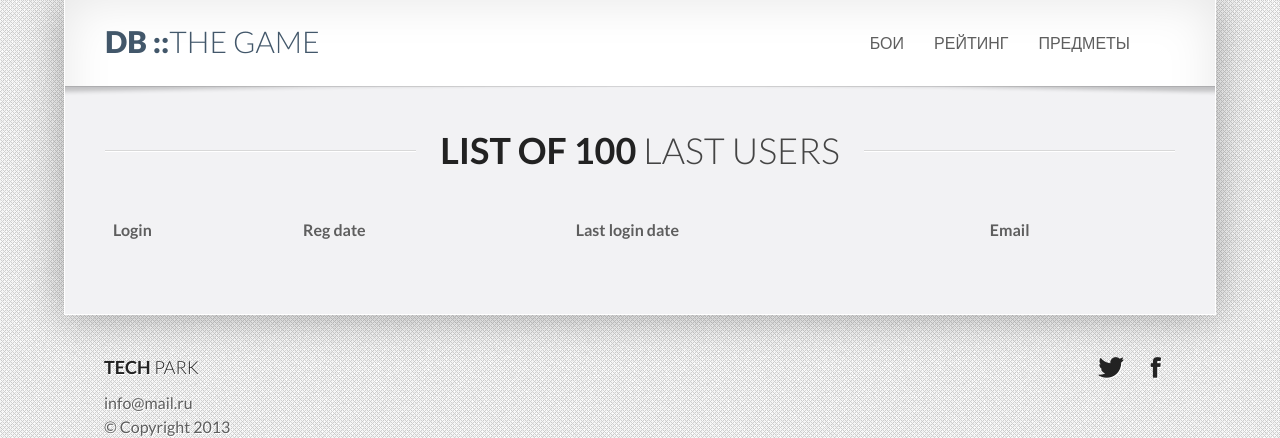
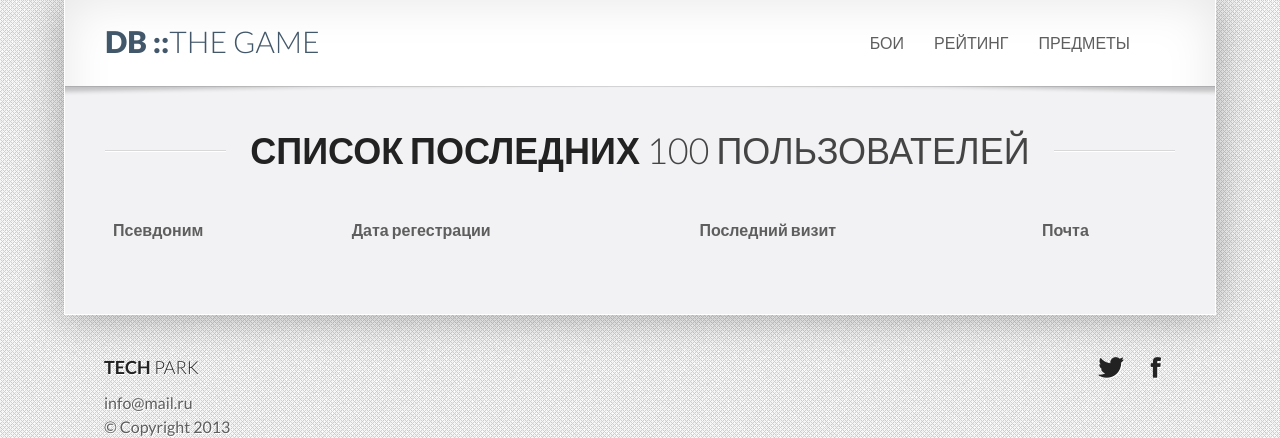
Before and after one commit to PolygonGamesStudio/db-the-game, a Flask app: page /userlist in a window 1280 px wide. Shown: the part 41-479 px from the top of the page. Run offline with Flask 2, Linux system fonts and the light colour scheme; data that the repository does not hold is empty; some libraries are stand-ins or nearby versions.

Commit message:
rus language in templates

```diff
--- a/flaskdb/app/templates/base_userlist.html
+++ b/flaskdb/app/templates/base_userlist.html
@@ -5,8 +5,8 @@
     <div class="container-fluid">
         <div class="section-header">
             <h1>
-                List of 100
-                <small class="light">last users</small>
+                Список последних
+                <small class="light">100 пользователей</small>
             </h1>
         </div>
         <div class="row-fluid">
@@ -14,10 +14,10 @@
                 <table class="table table-striped">
                     <thead>
                     <tr>
-                        <th>Login</th>
-                        <th>Reg date</th>
-                        <th>Last login date</th>
-                        <th>Email</th>
+                        <th>Псевдоним</th>
+                        <th>Дата регестрации</th>
+                        <th>Последний визит</th>
+                        <th>Почта</th>
                     </tr>
                     </thead>
                     <tbody>
```
Also changed, not shown: flaskdb/app/templates/base.html (+4 -4 lines), flaskdb/app/templates/base_user_by_id.html (+13 -32 lines).
